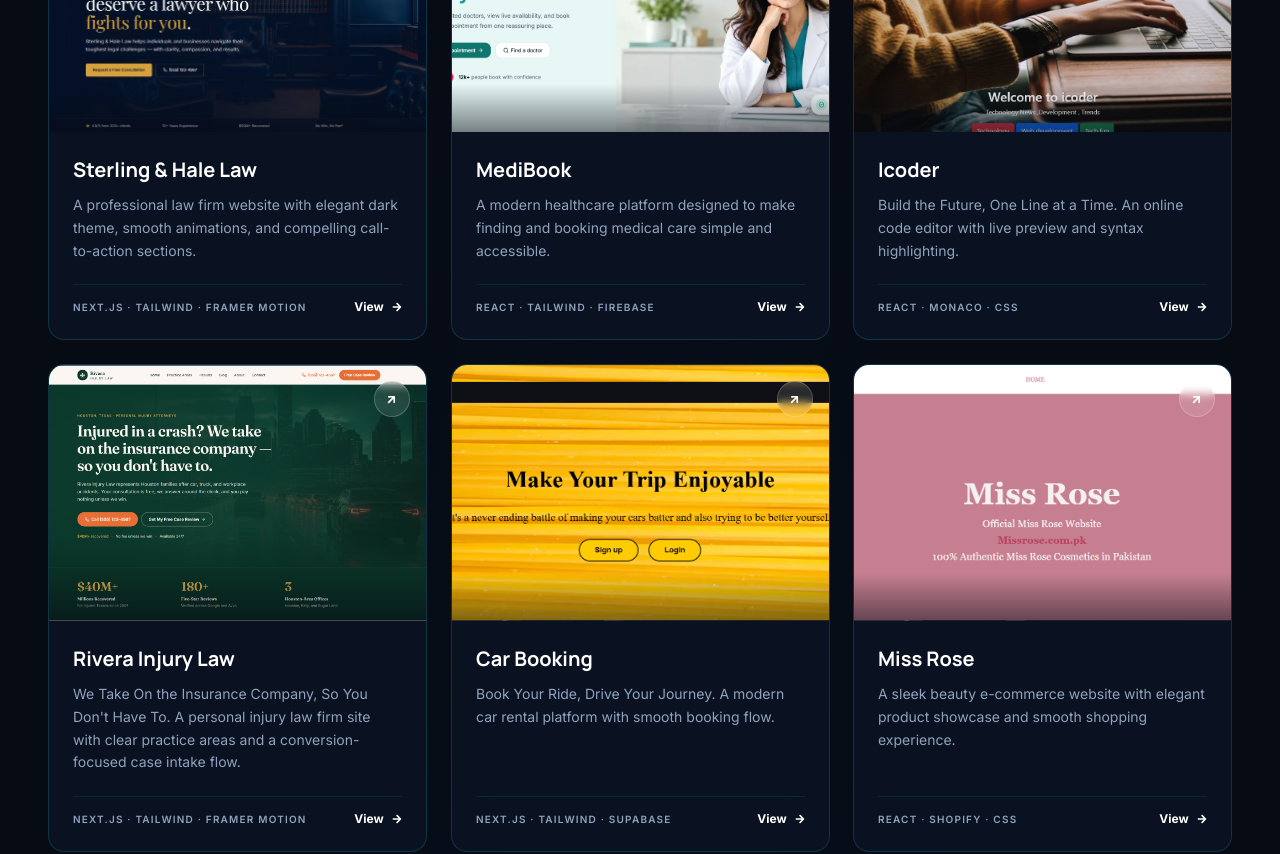
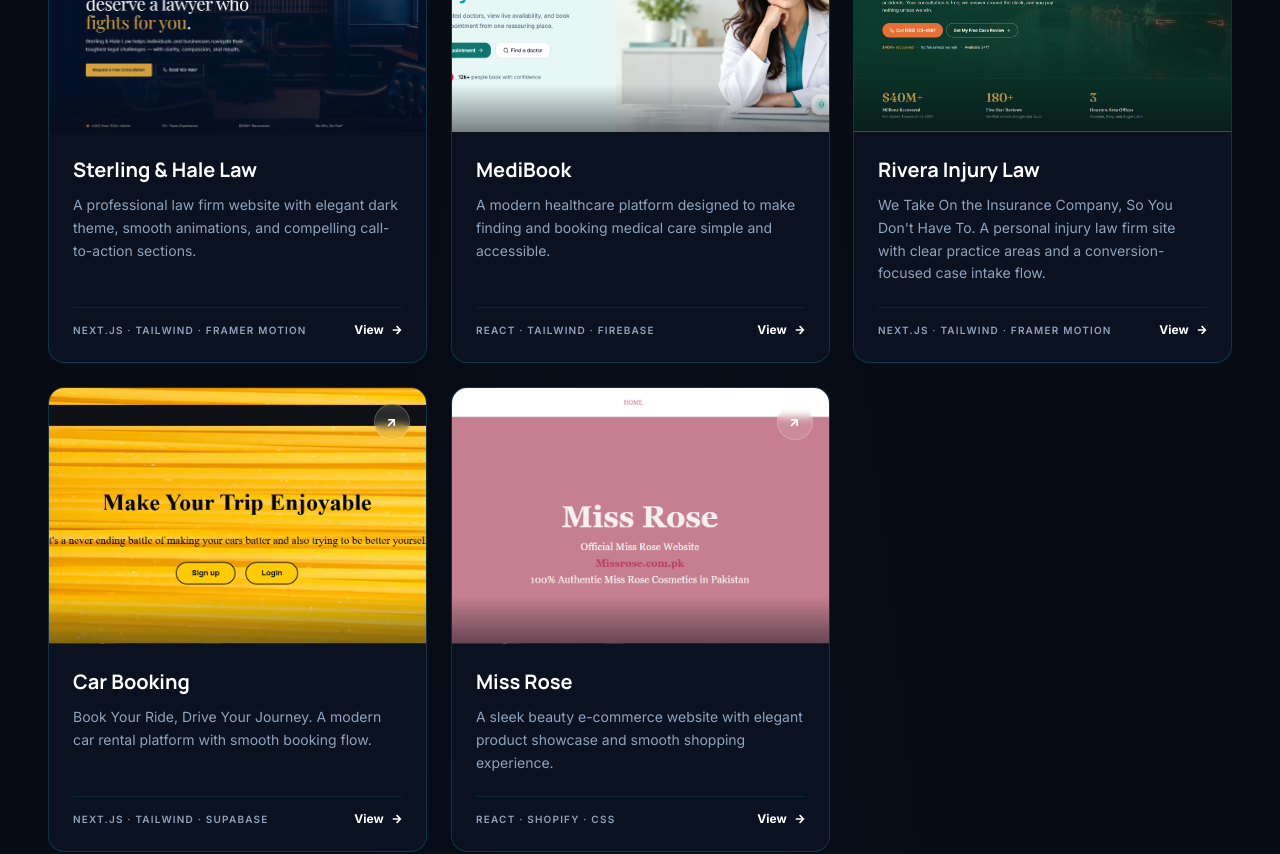
Before and after one commit to bismanoordev/Bisma-Noor, a Next.js app: page / in a window 1280 px wide. Shown: the part 6580-7434 px from the top of the page. Built offline with nearby package versions, Linux system fonts and the light colour scheme.

Commit message:
Replace Icoder project with Rivera Injury Law

```diff
--- a/components/Projects.jsx
+++ b/components/Projects.jsx
@@ -4,7 +4,6 @@
 import ScrollReveal from './ScrollReveal';
 import SterlingHale from '@/assets/sterling-hale.png';
 import MediBook from '@/assets/medibook.png';
-import Icoder from '@/assets/Icoder.png';
 import Rivera from '@/assets/rivera.png';
 import CarBooking from '@/assets/car-booking.png';
 import MissRose from '@/assets/miss-rose.png';
@@ -24,13 +23,6 @@
     img: MediBook,
     link: 'https://medi-book-chi-eight.vercel.app/',
     tags: ['React', 'Tailwind', 'Firebase'],
-  },
-  {
-    title: 'Icoder',
-    desc: 'Build the Future, One Line at a Time. An online code editor with live preview and syntax highlighting.',
-    img: Icoder,
-    link: 'https://icoder-silk.vercel.app/',
-    tags: ['React', 'Monaco', 'CSS'],
   },
   {
     title: 'Rivera Injury Law',
```
